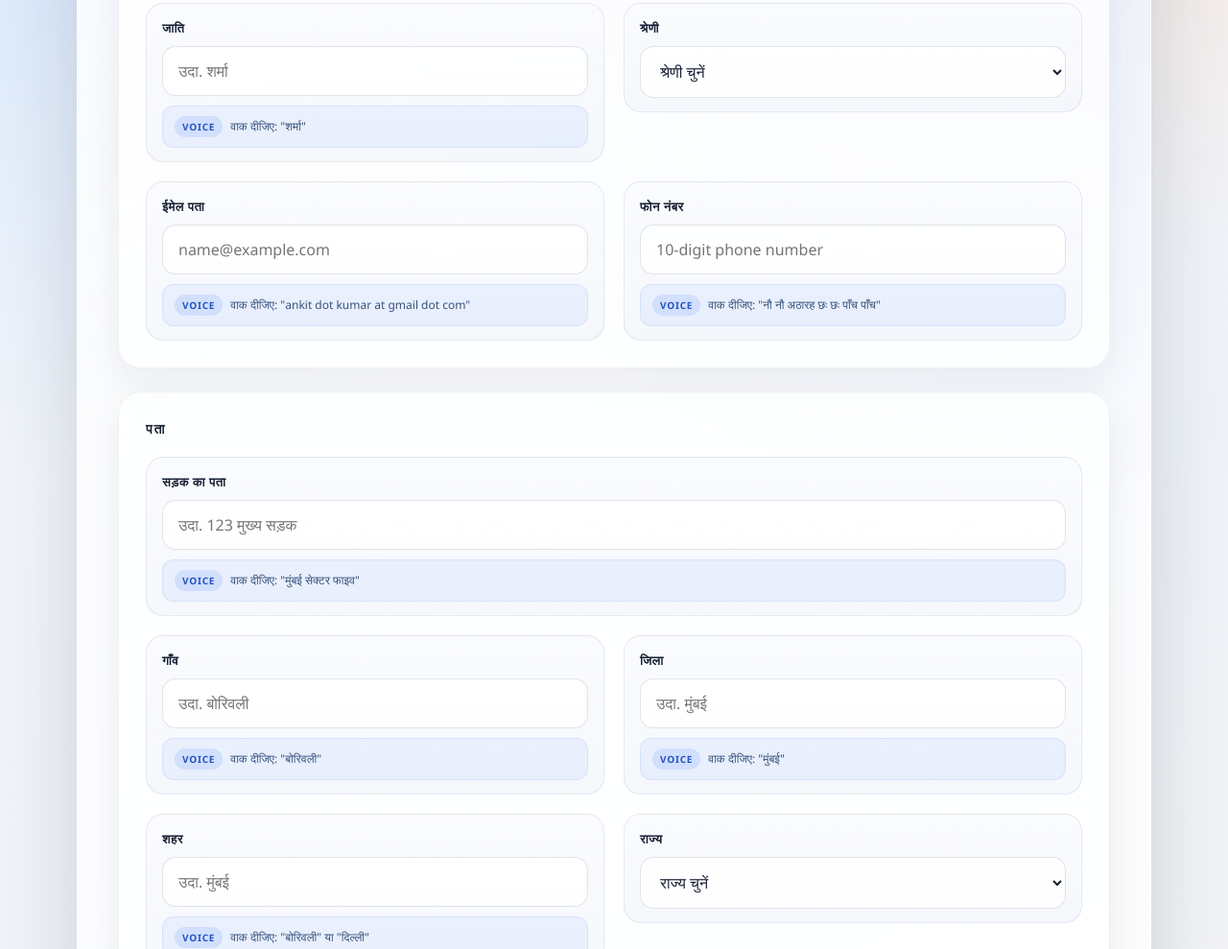
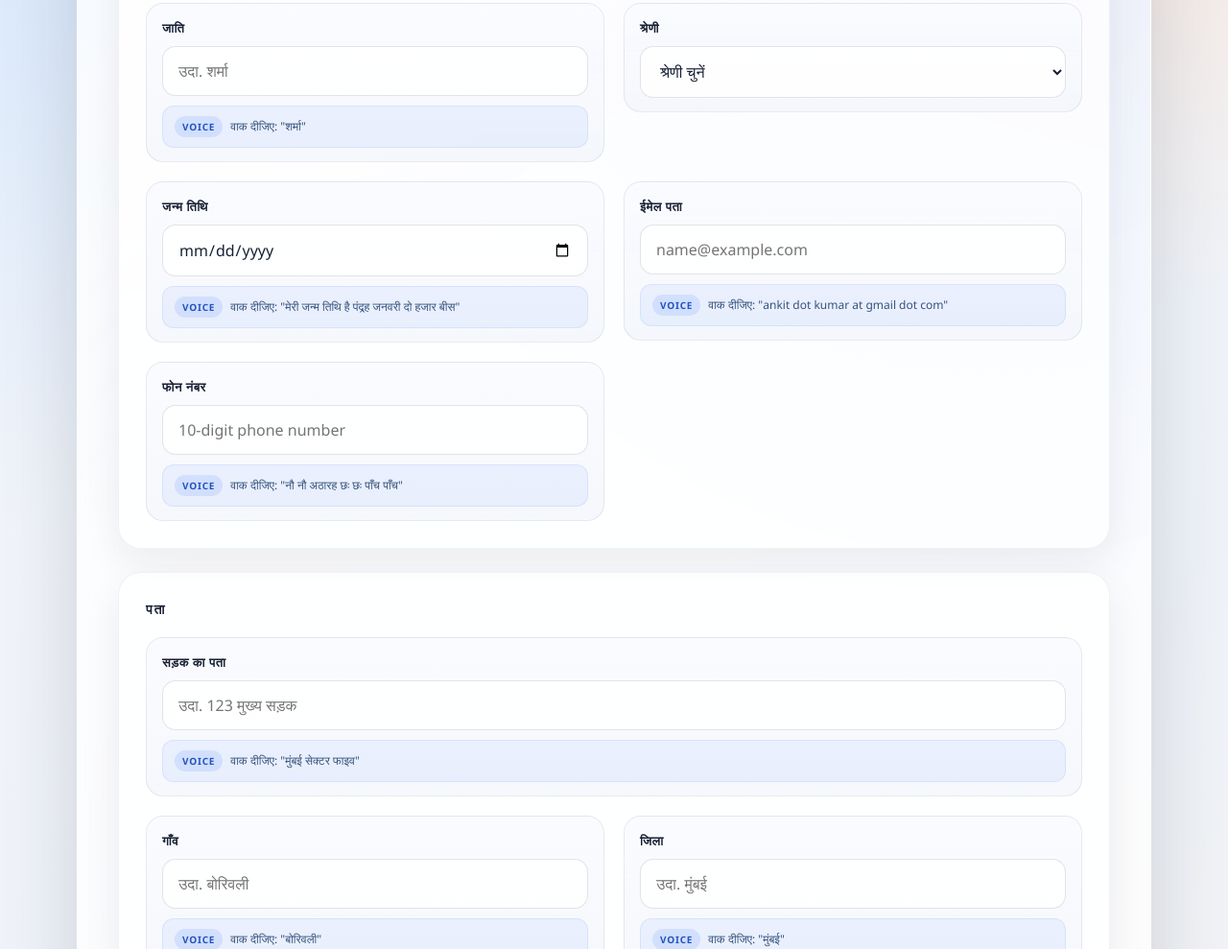
Before and after one commit to ankit9241/Aawazz-AI, a browser extension: page sdk/demo.html in a window 1280 px wide. Shown: the part 752-1741 px from the top of the page at 96% size. Drawn offline with Linux system fonts and the light colour scheme.

Commit message:
DOB field added

```diff
--- a/sdk/demo.html
+++ b/sdk/demo.html
@@ -711,6 +711,22 @@
 
               <div class="form-group">
                 <div class="field-shell">
+                  <label for="dobHi">जन्म तिथि</label>
+                  <input
+                    type="date"
+                    id="dobHi"
+                    name="dob"
+                    placeholder="अपनी जन्म तिथि चुनें"
+                    required
+                  />
+                  <div class="dictation">
+                    वाक दीजिए: "मेरी जन्म तिथि है पंद्रह जनवरी दो हजार बीस"
+                  </div>
+                </div>
+              </div>
+
+              <div class="form-group">
+                <div class="field-shell">
                   <label for="emailHi">ईमेल पता</label>
                   <input
                     type="email"
```
